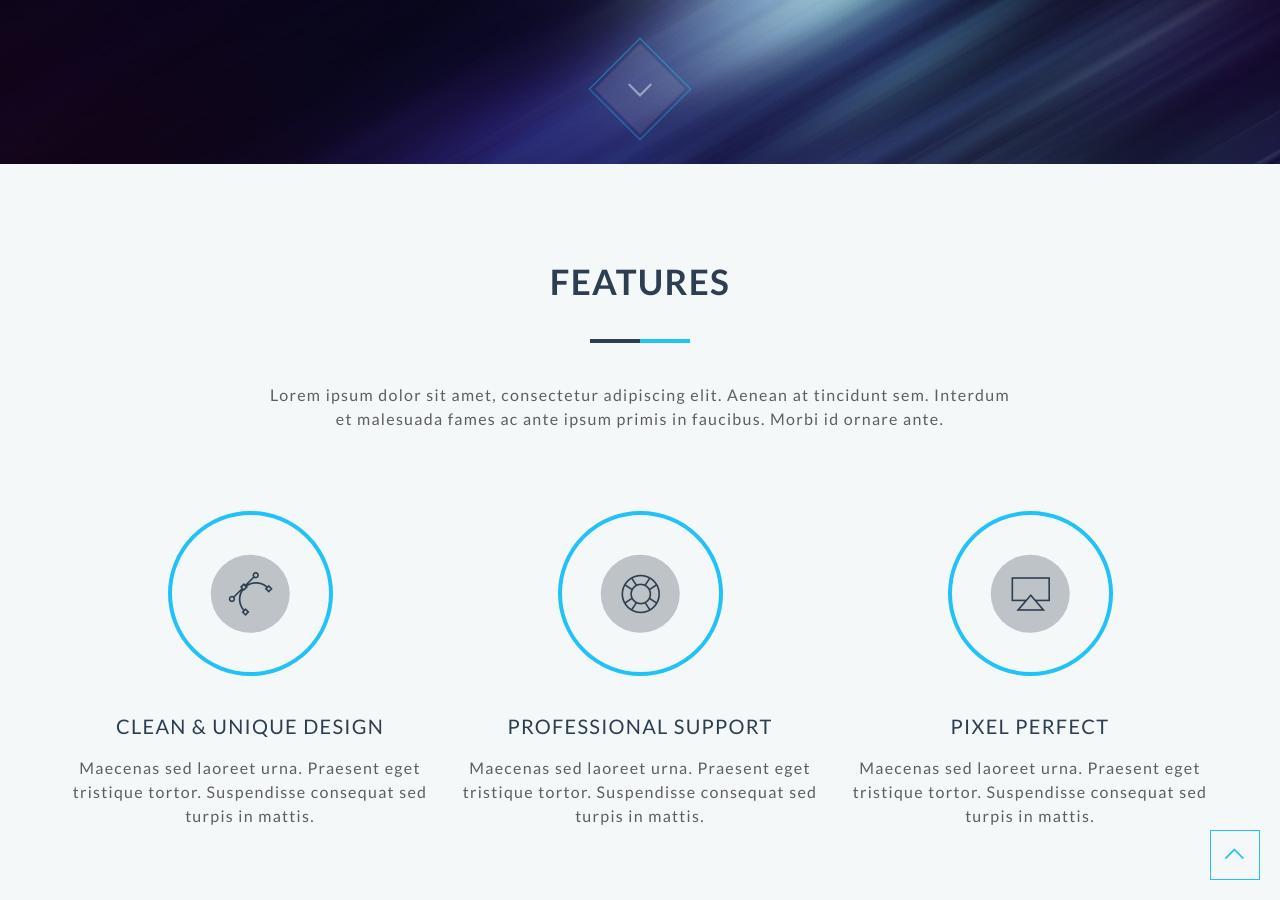
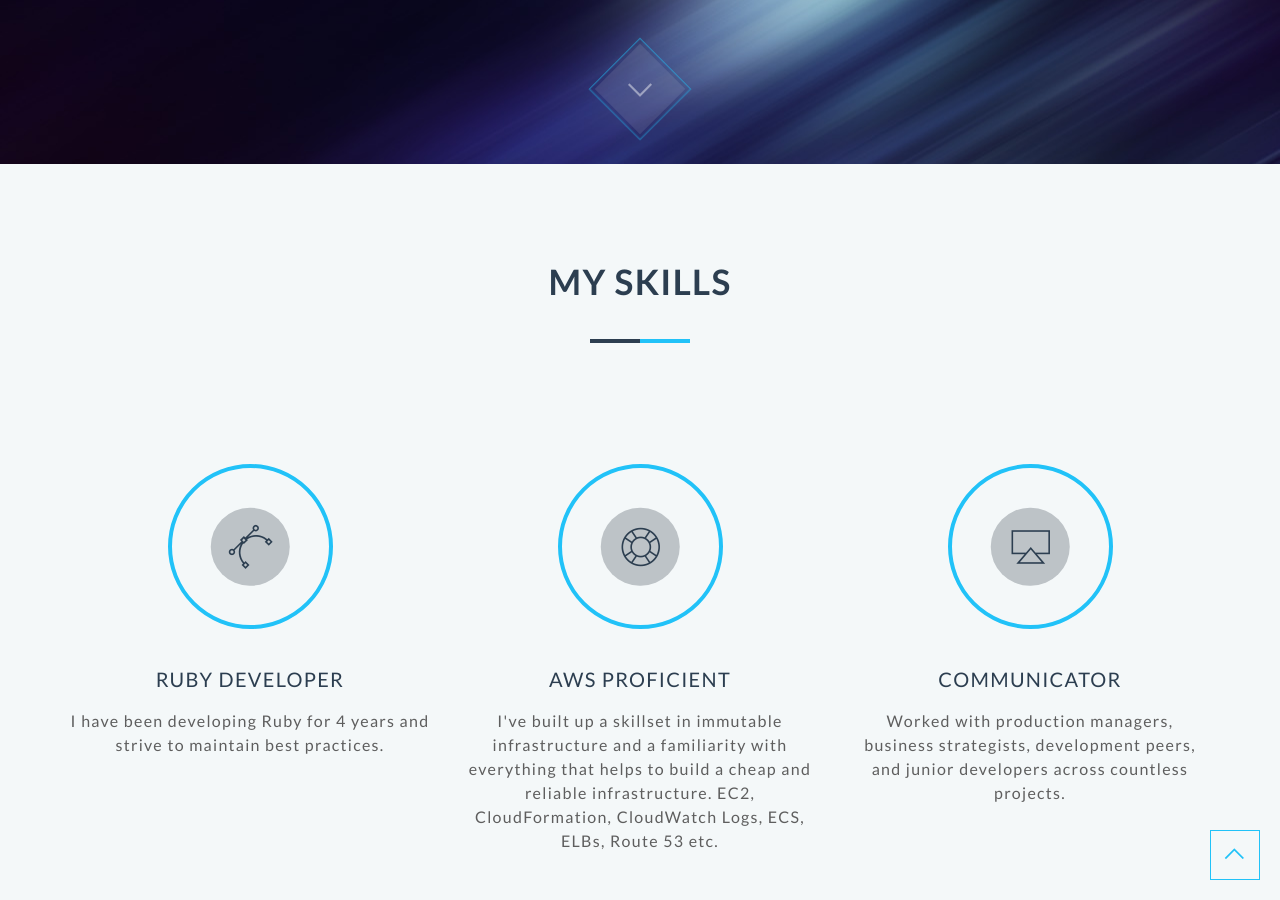
Before and after one commit to bentheax/pickaxe-me-site, a Jekyll site: the page built from src/index.html, in a window 1280 px wide and 900 px high, scrolled down 736 px. Built offline with Jekyll 4.4.1, drawn with Linux system fonts in a browser that asks for light colours; nearby versions of some CDN libraries; some of the changed text lies outside the part shown.

Commit message:
Make it all a little less horrible

```diff
--- a/src/_config.yml
+++ b/src/_config.yml
@@ -1,141 +1,24 @@
 # Information for compile
 exclude: ["node_modules", "gulpfile.js", "package.json", "README.md"]
-
-# title: Homepage of Ben Axnick
-# Website language
-# lang: en-US
-# Header Title
-# header-title: Create the <strong>Impossible</strong>
-# Header Tagline
-# header-tagline: We Always
-
-####################################
-######   CTA Header Buttons   ######
-####################################
-
-# Focus Buttons
-header-focus-button:
-  title: Download Now
-  url: https://themeforest.net/collections/6069390-sera
-
-# Secondary Buttons
-header-secondary-button:
-  title: Discover More
-  url: http://themeforest.net/user/gleesik
-
-#
-# If your website is placed in a separate folder on your server please modify
-# this with your folder name, by default is empty.
-# Example: Sera Demo is hosted on projects.gleesik.ro/sera-onepage
-# If I compile Sera Template and I put in /sera-onepage without modifing baseurl
-# than scripts can't be loaded corectly.
-# For this example my site url is: projects.gleesik.ro (This can be just www.example.com)
-# My folder for Demo Website is: /sera-onepage so baseurl: /sera-onepage
-#
-baseurl:
-
-#
-# This is your email adress, contact from send here all emails from contact section
-# IMPORTANT: you can modify contact form from this static template, but now works contact form works with a free external server
-# To configure this contact form, first please send a fictive email afeter you enter below your email and verify that :)
-#
-email: your_email@example.com
-
-# Offer Banner Link
-# Default link is a link to all Sera OnePage products
-banner-link: https://themeforest.net/collections/6069390-sera
 
 ####################################
 ######  Global Social Links   ######
 ####################################
-youtube: '#'
-pinterest: '#'
-facebook: '#'
-twitter: '#'
-google-plus: '#'
-vimeo: '#'
+youtube: 'https://www.youtube.com/user/Baxaxx'
+twitter: 'https://twitter.com/BenBaxnick'
 
-#########################
-######   Widgets   ######
-#########################
-
-#
-# About Blog Author Widget
-#
-about-widget:
-  author-avatar: avatar-02.jpg
-  author-name: John Doe
-  author-tagline: Blog Author
-  author-info: Cum sociis que penatibus et magnis dis parturient montes lorem, nascetur ridiculus mus. Donec quam felis, ultricies nec.
-  author-social-links:
-    youtube: '#'
-    pinterest: '#'
-    facebook: '#'
-    twitter: '#'
-    google-plus: '#'
-
-# Google Map JS api
-# This is my api for this template
-key-api: AIzaSyDbnxVZQannH0GF4gtnnBFPiP9ofm2WqGs
-map-text: Sera Google Map
-map-text-location: Bucharest, Romania
-map-lat: 44.4267674
-map-lng: 26.102538399999958
-
-# Enter your Mailchimp User ID and Campaign ID
-# @TODO: Add in a link for where to find these
-mailchimp:
-  user-id: REPLACEME
-  list-id: REPLACEME
-
-####
-#
-# Hi you now use Sera - OnePage Jekyll Template created by Gleesik™
-#
-# Below are each section from the website in order from top to bottom
-# @TODO Edit each sections with your real information and each section from Sera will autocomplete with your information
-#
-####
-
-#####################################
-#############   About   #############
-#####################################
-about-title: Welcome to Sera
-about-description: Lorem ipsum dolor sit amet, consectetur adipiscing elit. Aenean at tincidunt sem. Interdum et malesuada fames ac ante ipsum primis in faucibus. Morbi id ornare ante. Cras odio nibh, volutpat vitae volutpat sed, suscipit et nisi. Nulla a tellus at turpis gravida congue non sed nisl. Pellentesque scelerisque eu neque et tincidunt.
-
-
-#####################################
-#############  Features  ############
-#####################################
-features-title: Features
-features-description: Lorem ipsum dolor sit amet, consectetur adipiscing elit. Aenean at tincidunt sem. Interdum et malesuada fames ac ante ipsum primis in faucibus. Morbi id ornare ante.
-
-#
-# Features
-#
-features:
-
-# Feature
-- title: Clean & Unique Design
-  description: Maecenas sed laoreet urna. Praesent eget tristique tortor. Suspendisse consequat sed turpis in mattis.
+skills:
+- title: Ruby Developer
+  description: I have been developing Ruby for 4 years and strive to maintain best practices.
   icon: pe-7s-vector
 
-# Feature
-- title: Professional Support
-  description: Maecenas sed laoreet urna. Praesent eget tristique tortor. Suspendisse consequat sed turpis in mattis.
+- title: AWS Proficient
+  description: I've built up a skillset in immutable infrastructure and a familiarity with everything that helps to build a cheap and reliable infrastructure. EC2, CloudFormation, CloudWatch Logs, ECS, ELBs, Route 53 etc.
   icon: pe-7s-help2
 
-# Feature
-- title: Pixel Perfect
-  description: Maecenas sed laoreet urna. Praesent eget tristique tortor. Suspendisse consequat sed turpis in mattis.
+- title: Communicator
+  description: Worked with production managers, business strategists, development peers, and junior developers across countless projects.
   icon: pe-7s-airplay
-
-
-#####################################
-############  Portfolio  ############
-#####################################
-portfolio-title: Portfolio
-portfolio-description: Maecenas tempus nec mi et placerat. Duis at odio vitae ex gravida volutpat. Nulla finibus aliquet diam ut eleifend. Mauris consequat interdum quam. Mauris dui sapien, efficitur et cursus id, molestie fringilla turpis.
 
 #
 # Portfolio Grid
--- a/src/_includes/header.html
+++ b/src/_includes/header.html
@@ -15,7 +15,9 @@
 
       <!-- Logo -->
       <div class="col-sm-2 col-xs-4 logo child-center-v">
-        <a href="{{ site.baseurl }}/index.html"><img src="{{ site.baseurl }}/images/logo.svg" width="100" alt="Sera - OnePage Logo by Gleesik"></a>
+        <!--
+          <a href="{{ site.baseurl }}/index.html"><img src="{{ site.baseurl }}/images/logo.svg" width="100" alt="Sera - OnePage Logo by Gleesik"></a>
+        -->
       </div>
 
       <!-- Toggle Mobile Menu -->
@@ -58,15 +59,15 @@
 
         <!-- Heading Title -->
         <div class="row heading-title">
-          <h2>{{ site.headter-tagline }}</h2>
+          <h2>Ben Axnick</h2>
           <hr class="small">
-          <h1 class="thin">{{ site.header-title }}</h1>
+          <h1 class="thin">Senior Dev (ops)</h1>
         </div>
 
         <!-- Header Buttons -->
         <div class="row buttons-header">
-          <div class="col-lg-3 col-lg-push-3 col-md-4 col-md-push-2 col-sm-8 col-sm-push-2 col-xs-10 col-xs-push-1"><a href="{{ site.header-focus-button.url }}" class="button-cta button-focus">{{ site.header-focus-button.title }}</a></div>
-          <div class="col-lg-3 col-lg-push-3 col-md-4 col-md-push-2 col-sm-8 col-sm-push-2 col-xs-10 col-xs-push-1"><a href="{{ site.header-secondary-button.url }}" class="button-cta">{{ site.header-secondary-button.title }}</a></div>
+          <div class="col-lg-3 col-lg-push-3 col-md-4 col-md-push-2 col-sm-8 col-sm-push-2 col-xs-10 col-xs-push-1"><a href="https://au.linkedin.com/in/ben-axnick" class="button-cta button-focus">Hire Me Now</a></div>
+          <div class="col-lg-3 col-lg-push-3 col-md-4 col-md-push-2 col-sm-8 col-sm-push-2 col-xs-10 col-xs-push-1"><a href="https://au.linkedin.com/in/ben-axnick" class="button-cta">Discover More</a></div>
         </div>
 
       </div>
--- a/src/_includes/sections/features.html
+++ b/src/_includes/sections/features.html
@@ -7,7 +7,7 @@
 
       <!-- Section Header -->
       <header class="col-md-8 col-md-push-2 col-sm-12 section-header">
-        <h2>{{ site.features-title }}</h2>
+        <h2>My Skills</h2>
         <hr class="normal">
       </header>
 
@@ -21,19 +21,19 @@
     <!-- Features -->
     <div class="row features">
 
-      {% for feature in site.features %}
+      {% for skill in site.skills %}
 
       <div class="col-md-4 col-md-push-0 col-sm-8 col-sm-push-2 col-xs-10 col-xs-push-1 feature">
         <div class="icon parent">
           <div class="circle parent">
             <div class="circle child-center">
-              <i class="{{ feature.icon }} child-center"></i>
+              <i class="{{ skill.icon }} child-center"></i>
             </div>
           </div>
         </div>
         <div class="content text-center">
-          <h3>{{ feature.title }}</h3>
-          <p>{{ feature.description }}</p>
+          <h3>{{ skill.title }}</h3>
+          <p>{{ skill.description }}</p>
         </div>
       </div>
 
```
Also changed, not shown: other parts of src/_includes/header.html (+0 -1 lines).
